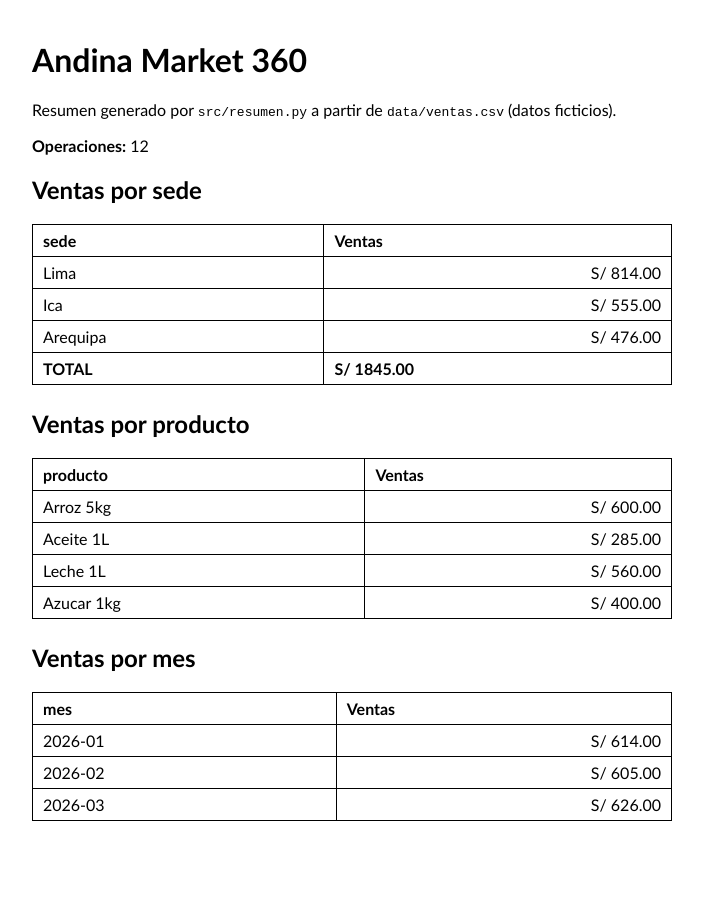
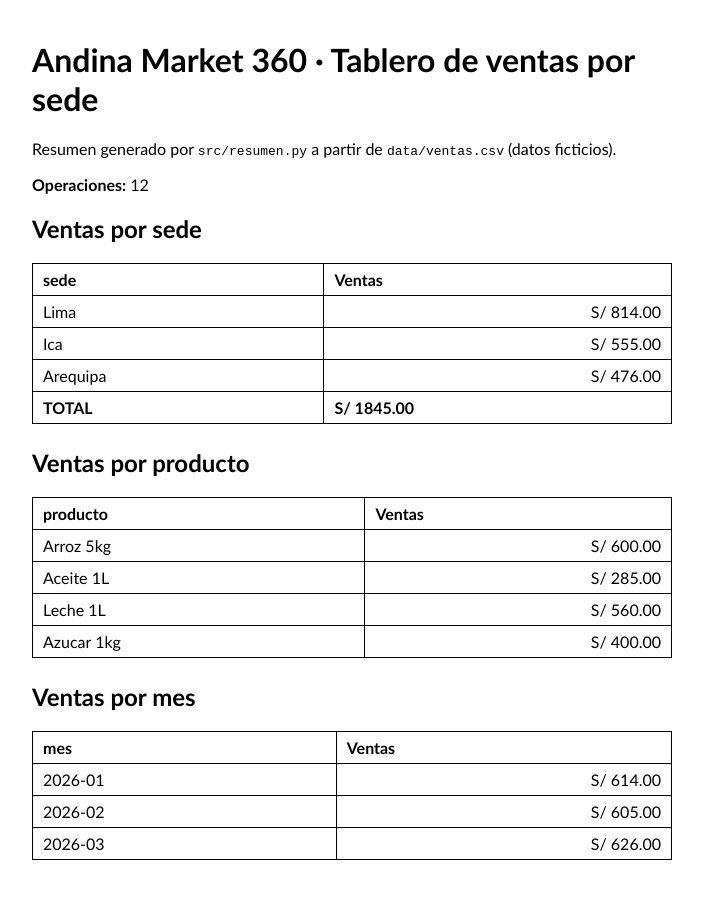
Before and after one commit to maxigva/andina-market-360, a plain HTML site: page docs/index.html in a window 1280 px wide. Shown: the whole page, without its empty margins (288-991 px from the left). Before the commit the page ends 861 px from the top, so only its background shows below. Drawn offline with Linux system fonts and the light colour scheme.

Commit message:
feat: nombrar tablero de sedes

```diff
--- a/docs/index.html
+++ b/docs/index.html
@@ -2,7 +2,7 @@
 <html lang="es">
 <head>
 <meta charset="utf-8">
-<title>Andina Market 360 - Resumen de ventas</title>
+<title>Andina Market 360 - Tablero de ventas por sede</title>
 <style>
   body { font-family: Calibri, Arial, sans-serif; max-width: 640px; margin: 40px auto; }
   table { border-collapse: collapse; width: 100%; margin-bottom: 24px; }
@@ -11,7 +11,7 @@
 </style>
 </head>
 <body>
-<h1>Andina Market 360</h1>
+<h1>Andina Market 360 · Tablero de ventas por sede</h1>
 <p>Resumen generado por <code>src/resumen.py</code> a partir de <code>data/ventas.csv</code> (datos ficticios).</p>
 <div id="contenido">Cargando...</div>
 <script>
```
